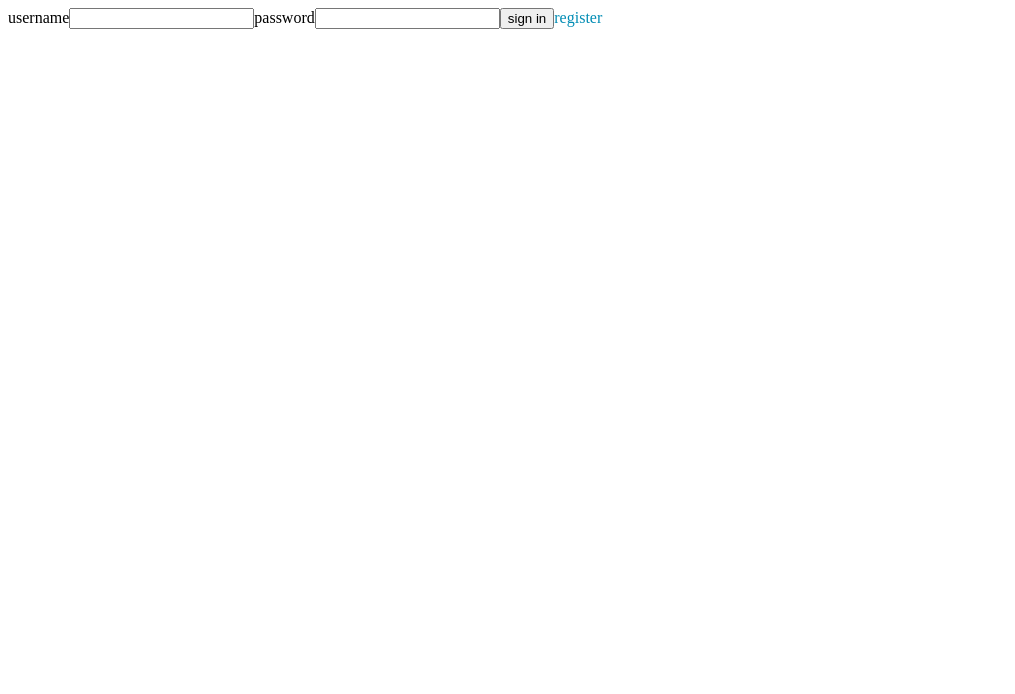
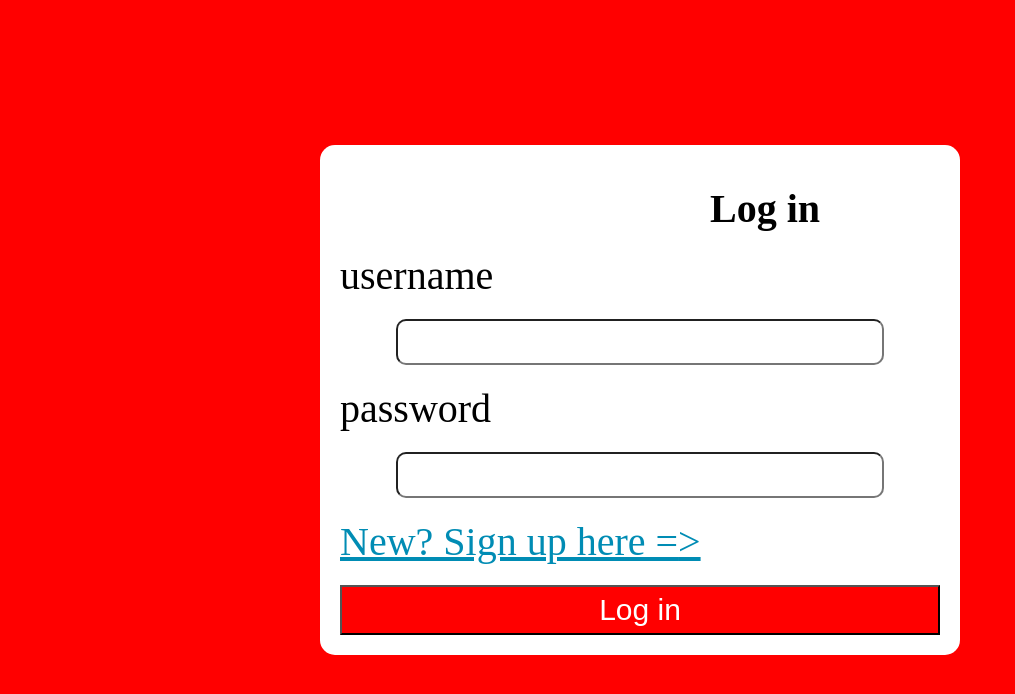
Before and after one commit to NameICanWrite/endgame-frontend, a React (Create React App) app: page /login in a window 1280 px wide. Shown: the top 694 px of the page, without its empty margins (0-1015 px from the left). Built offline with nearby package versions, Linux system fonts and the light colour scheme.

Commit message:
refactor

```diff
--- a/src/components/battlePage/BattlePage.jsx
+++ b/src/components/battlePage/BattlePage.jsx
@@ -6,34 +6,31 @@ import { getCookie, token } from './API'
 import { fetchUserData } from '../userProfile/API';
 import { cards } from './API';
 
+import './style.sass'
+
 function BattlePage() {
     let [battleData, setBattleData] = useState()
     const [userData, setUserData] = useState()
+
     const [yourIndex, setYourIndex] = useState()
     const [enemyIndex, setEnemyIndex] = useState()
+
+    const [yourName, setYourName] = useState()
+    const [enemyName, setEnemyName] = useState()
+    const [yourHP, setYourHP] = useState()
+    const [enemyHP, setEnemyHP] = useState()
     const [yourMove, setYourMove] = useState()
+    const [enemyMove, setEnemyMove] = useState()
+
+    const [fightTimer, setFightTimer] = useState()
+    const [turn, setTurn] = useState()
+
     const [battleFinished, setBattleFinished] = useState(false)
 
     const history = useHistory()
     const socket = io(path, {
         query: `token=${getCookie('jwt')}`
     });
-
-    function calculateHP(data) {
-        const card0 = cards[data.users[0].currentMove]
-        const card1 = cards[data.users[1].currentMove]
-
-        let dmg0 = card1.attack - card0.defence
-        let dmg1 = card0.attack - card1.defence
-
-        if (dmg0 < 0) dmg0 = 0
-        if (dmg1 < 0) dmg1 = 0
-
-        data.users[0].hp -= dmg0
-        data.users[1].hp -= dmg1
-
-        return data
-    }
 
     function move(cardIndex) {
         //set current move
@@ -55,19 +52,21 @@ function BattlePage() {
             battleData.users[enemyIndex].canMove = true
         }
         socket.emit('update battle', battleData)
-        // socket.emit('stop turn timer', yourIndex)
-        // socket.emit('start turn timer', battleData, enemyIndex)
 
         setBattleData(battleData)
     }
 
+    function handleKillEnemy() {
+            battleData.users[enemyIndex].hp = 0
+            setBattleData()
+            socket.emit('update battle', battleData)
+    }
+
     useEffect(() => {
-
         socket.emit('update battle', battleData)
         socket.on('update battle', data => {
             console.log('updating battle...')
             setBattleData(data)
-            console.log(data)
         })
         socket.on('finish battle', (data) => {
             console.log('finishing battle')
@@ -76,10 +75,8 @@ function BattlePage() {
         })
     }, [])
     useEffect(async () => {
-        const res = await fetchUserData().then(res => {
+        await fetchUserData().then(res => {
             setUserData(res);
-
-
         }).catch(err => {
             history.push('/login')
         })
@@ -88,40 +85,50 @@ function BattlePage() {
     useEffect(() => {
         setYourIndex(battleData?.users.findIndex(item => item._id == userData._id))
         setEnemyIndex(Math.abs(battleData?.users.findIndex(item => item._id == userData._id) - 1))
+
     }, [battleData, userData])
+
+    useEffect(() => {
+        setYourName(battleData?.users[yourIndex]?.username || 'unknown')
+        setEnemyName(battleData?.users[enemyIndex]?.username || 'unknown')
+
+        setYourHP(battleData?.users[yourIndex]?.hp)
+        setEnemyHP(battleData?.users[enemyIndex]?.hp)
+
+        setYourMove(cards[battleData?.users[yourIndex]?.currentMove]?.name)
+        setEnemyMove(cards[battleData?.users[enemyIndex]?.currentMove]?.name)
+
+        setFightTimer(battleData?.fightTimer)
+        setTurn(battleData?.users[yourIndex]?.canMove && 'your' || battleData?.users[enemyIndex]?.canMove && 'enemy')
+    }, [yourIndex, enemyIndex, battleData, userData])
 
     return (
         <div>
             {
-
-
                 battleData && !battleFinished
                     ?
                     <div>
-                        <h1>Your enemy is {battleData.users[enemyIndex]?.username || 'undefined'}</h1>
-                        <h2>Enemy hp: {battleData.users[enemyIndex]?.hp}</h2>
+
+                        {/* Battle field */}
+
+                        <h1>Your enemy is {enemyName}</h1>
+                        <h2>Enemy hp: {enemyHP}</h2>
                         <br />
-                        <p>Enemy move: {cards[battleData.users[enemyIndex]?.currentMove]?.name || 'empty'}</p>
-                        <p>{battleData.fightTimer || battleData.users[yourIndex]?.canMove && 'It\'s your move' || battleData.users[enemyIndex]?.canMove && 'It\'s enemy move'}</p>
-                        <p>Your move: {cards[battleData.users[yourIndex]?.currentMove]?.name || 'empty'}</p>
+                        <p>Enemy move: {enemyMove}</p>
+                        <p>{fightTimer || turn &&`It's ${turn} turn`}</p>
+                        <p>Your move: {yourMove}</p>
                         <br />
-                        <h1>You are {battleData.users[yourIndex]?.username || 'undefined'}</h1>
-                        <h2>Your hp: {battleData.users[yourIndex]?.hp}</h2>
+                        <h1>You are {yourName}</h1>
+                        <h2>Your hp: {yourHP}</h2>
                         <br />
 
+                        <button onClick={handleKillEnemy}>Kill enemy</button>
 
+                        {/* Deck */}
 
-
-                        <button onClick={
-                            () => {
-                                battleData.users[enemyIndex].hp = 0
-                                setBattleData()
-                                socket.emit('update battle', battleData)
-                            }
-                        }>Kill enemy</button>
                         <div>
                             <span>Your cards</span><br />
-                            <div style={{ display: 'flex' }}>
+                            <div>
                                 {
                                     battleData.users[yourIndex]?.cards.map(cardIndex => {
                                         const card = cards[cardIndex]
@@ -140,7 +147,10 @@ function BattlePage() {
                         </div>
                     </div>
                     :
-                    'Waiting for a battle'
+                    <div>
+                        <span>Waiting for a battle...</span>
+                    </div>
+
             }
             {
                 battleFinished
--- a/src/components/loginForm/LoginForm.jsx
+++ b/src/components/loginForm/LoginForm.jsx
@@ -1,8 +1,10 @@
-import React from 'react'
+import React, { useState } from 'react'
 import axios from 'axios'
 import { useHistory } from 'react-router'
 
 import { login, register } from './API'
+
+import './style.sass'
 
 function LoginForm() {
     const history = useHistory()
@@ -11,6 +13,7 @@ function LoginForm() {
     const [username, setUsername] = React.useState()
     const [password, setPassword] = React.useState()
     const [email, setEmail] = React.useState()
+    const [error, setError] = useState()
 
     const credentials = {
         username,
@@ -19,6 +22,7 @@ function LoginForm() {
     }
 
     function toggleMode() {
+        setError('')
         if (mode == 'login') setMode('register')
         else {
             setMode('login')
@@ -26,61 +30,73 @@ function LoginForm() {
         }
     }
 
-    return (
-        <div>
-            {
-                mode == 'login' && (
-                    <div className="login">
-                        <label>
-                            <span>username</span>
-                            <input type="text"
-                             onChange={(e) => setUsername(e.target.value)} />
-                        </label>
-                        <label>
-                            <span>password</span>
-                            <input type="text" onChange={(e) => setPassword(e.target.value)} />
-                        </label>
-                        <input type="button" value="sign in" onClick={async () => {
+    async function handleLogin() {
         await login(credentials)
             .then((res) => {
                 console.log(res)
                 history.push('/profile')
             })
-                            .catch(err => console.log(err.message))
-                        }}
-                        />
-                        <a onClick={toggleMode} style={{color: '#008CB4'}}>register</a>
+            .catch(err => setError(err.message))
+    }
+    async function handleRegister() {
+        await register(credentials).then((res) => {
+            console.log(res)
+        })
+            .catch(err => setError(err.message))
+    }
+
+    return (
+        <div className='background'>
+            <div className='login-container'>
+                <span className="error">{error}</span>
+                {
+                    // login
+                    mode == 'login' && (
+                        <div className="login">
+                            <h4>Log in</h4>
+                            <label key='1'>
+                                <span>username</span>
+                                <input type="text"
+                                    onChange={(e) => setUsername(e.target.value)} autoComplete="off"/>
+                            </label>
+                            <label key='2'>
+                                <span>password</span>
+                                <input type="password" onChange={(e) => setPassword(e.target.value)}/>
+                            </label>
+                            <a href='#' className='toggle' onClick={toggleMode} style={{ color: '#008CB4' }}>New? Sign up here ={'>'}</a>
+
+                            <button className='submit-button' onClick={handleLogin}>Log in</button>
                         </div>
+
                     )
                     ||
+
+                    //register
                     mode == 'register' && (
                         <div className="register">
-                        <label>
+                            <label key='3'>
                                 <span>username</span>
-                            <input type="text" onChange={(e) => setUsername(e.target.value)} />
+                                <input type="text" onChange={(e) => setUsername(e.target.value)} autoComplete="off"/>
                             </label>
 
-                        <label>
+                            <label key='4'>
                                 <span>password</span>
-                            <input type="text" onChange={(e) => setPassword(e.target.value)} />
+                                <input type="password" onChange={(e) => setPassword(e.target.value)} autoComplete="off"/>
                             </label>
 
-                        <label>
+                            <label key='5'>
                                 <span>email</span>
                                 <input type="text" onChange={(e) => setEmail(e.target.value)} />
                             </label>
+                            <a href='#' className='toggle' onClick={toggleMode} style={{ color: '#008CB4' }}>Already have an account? Go here ={'>'}</a>
 
-                        <input type="button" value="sign up" onClick={async () => {
-                            await register(credentials).then((res) => {
-                                console.log(res)
-                            })
-                            .catch(err => console.log(err.message))
-                        }} />
+                            <button className='submit-button' onClick={handleRegister}>Sign up</button>
 
-                        <a onClick={toggleMode} style={{color: '#008CB4'}}>login</a>
                         </div>
                     )
                 }
+            </div>
+
 
         </div>
     )
--- /dev/null
+++ b/src/components/loginForm/style.sass
@@ -0,0 +1,71 @@
+html, body
+    height: 100%
+    width: 100%
+    margin: 0
+
+
+
+    .background
+        width: 100%
+        height: 100vh
+        background-color: red
+
+    .login-container
+        background-color: white
+        width: 600px
+        position: absolute
+
+        top: 50%
+        left: 50%
+        transform: translateX(-50%) translateY(-50%)
+
+        font-size: 40px
+
+        padding: 20px
+        border-radius: 15px
+
+        .error
+            color: red
+            height: 1em
+
+        h4
+            margin-top: 20px
+            margin-bottom: 20px
+            text-align: right
+            margin-right: 20%
+
+        label
+            display: block
+
+            span
+                display: block
+
+            input[type=text], input[type=password]
+                font-size: inherit
+                display: block
+
+
+                width: 80%
+                height: 1em
+
+                margin: 0 auto
+                margin-top: 20px
+                margin-bottom: 20px
+
+                border-radius: 10px
+
+                &:active, &:focus
+                    outline: none
+
+        .toggle
+            display: block
+
+        .submit-button
+            display: block
+            width: 100%
+            height: 50px
+            margin-top: 20px
+            font-size: 30px
+
+            background-color: red
+            color: white
--- a/src/components/userProfile/UserProfile.jsx
+++ b/src/components/userProfile/UserProfile.jsx
@@ -5,19 +5,39 @@ import { fetchUserData, postUserData } from './API'
 import { logout } from '../loginForm/API'
 import { startBattle } from '../battlePage/API'
 
+import './style.sass'
+
+
+
 function UserProfile() {
 
-  const [userData, setUserData] = React.useState({})
-  let [clicks, setClicks] = React.useState(0)
+  // const [userData, setUserData] = React.useState({})
+  const [wins, setWins] = React.useState(0)
+  const [username, setUsername] = React.useState('')
 
   const history = useHistory()
+
+  async function handleLogout() {
+    await logout().then((res) => {
+      console.log(res)
+      history.push('/login')
+    })
+  }
+
+  async function handleStartBattle() {
+    await startBattle().then((res) => {
+      console.log(res)
+      history.push('/battle')
+    }).catch((err) => console.log(err))
+  }
 
 
   useEffect(async () => {
       const res = await fetchUserData().then(res => {
-      setUserData(res);
-      const newClicks = res.data?.clicks || 0
-      setClicks(newClicks)
+        // setUserData(res);
+        // const newWins = res.data?.wins || 0
+        setWins(res.data.wins || 0)
+        setUsername(res.username)
       }).catch(err => {
         history.push('/login')
       })
@@ -25,36 +45,15 @@ function UserProfile() {
 
     return (
     <div>
-      <h1>User {userData.username || 'undefined'}</h1>
-      <p>{`${clicks} clicks`}</p>
-
-      <button onClick={async () => {
-        clicks++
-        setClicks(clicks)
-        postUserData({ clicks }).then((res) => console.log(res)).catch((err) => console.log(err))
-      }}>Click me!</button>
-
-      <button onClick={async () => {
-        const res = await logout().then((res) => {
-          console.log(res)
-          history.push('/login')
-        })
-      }} >logout</button>
+      <h1 className='profile-name' >User {username}</h1>
+      <button className='logout' onClick={handleLogout} >logout</button>
       <br />
       <br />
-      <button style={{ color: 'red' }}
-        onClick={async () => {
-          const res = await startBattle()
-            .then((res) => {
-              console.log(res)
-              history.push('/battle')
-            }).catch((err) => console.log(err))
-        }}
-      >TO BATTLE</button>
+      <button className='to-battle' onClick={handleStartBattle}>TO BATTLE</button>
       <br />
       <br />
-      <h4>Wins: {userData?.data?.wins || 0}</h4>
-    </div>
+      <h4>Wins: {wins}</h4>
+    </div >
   )
   }
 
```
Also changed, not shown: src/components/battlePage/style.sass (added), src/components/userProfile/style.sass (added). Lines whose indentation alone changed are shown as unchanged.
